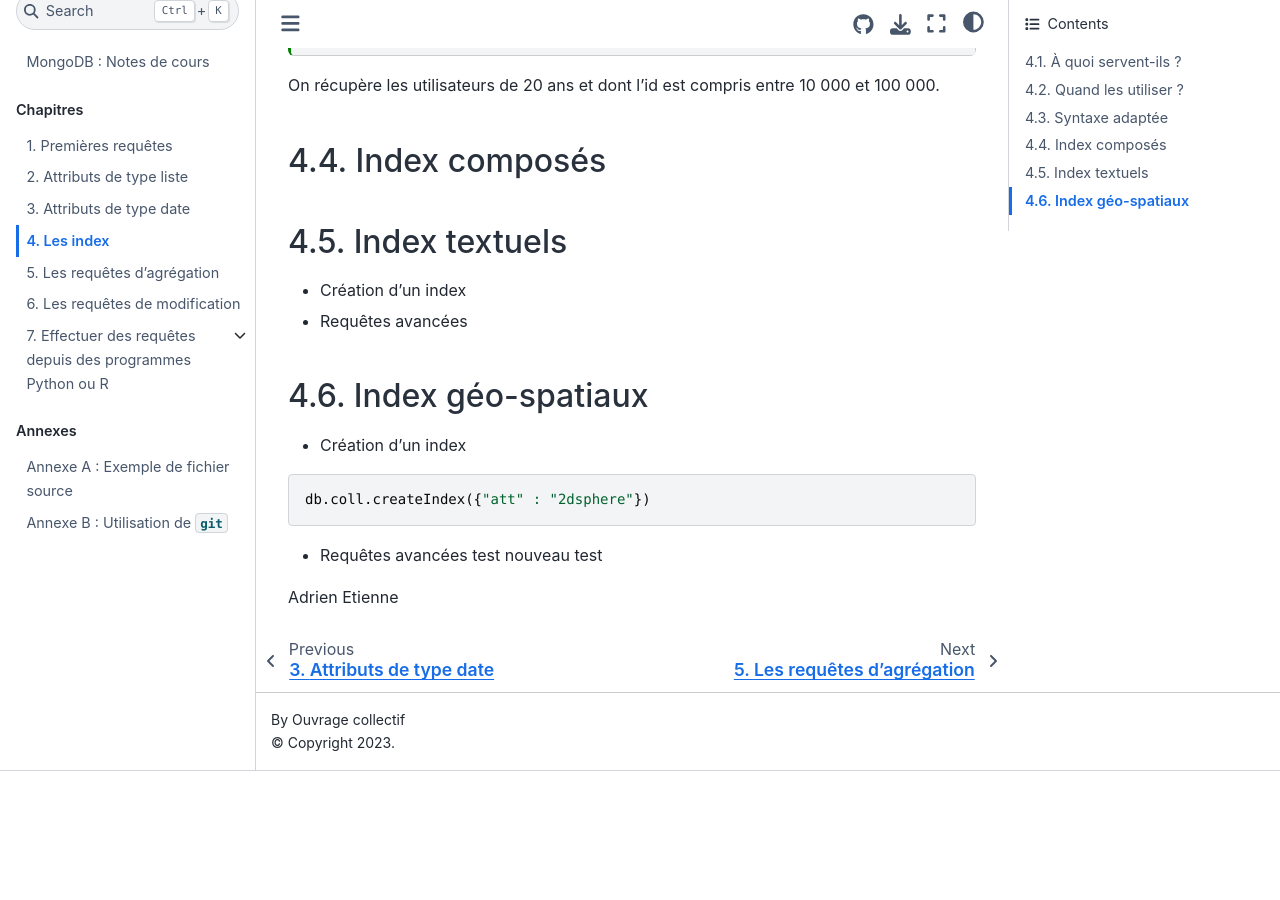
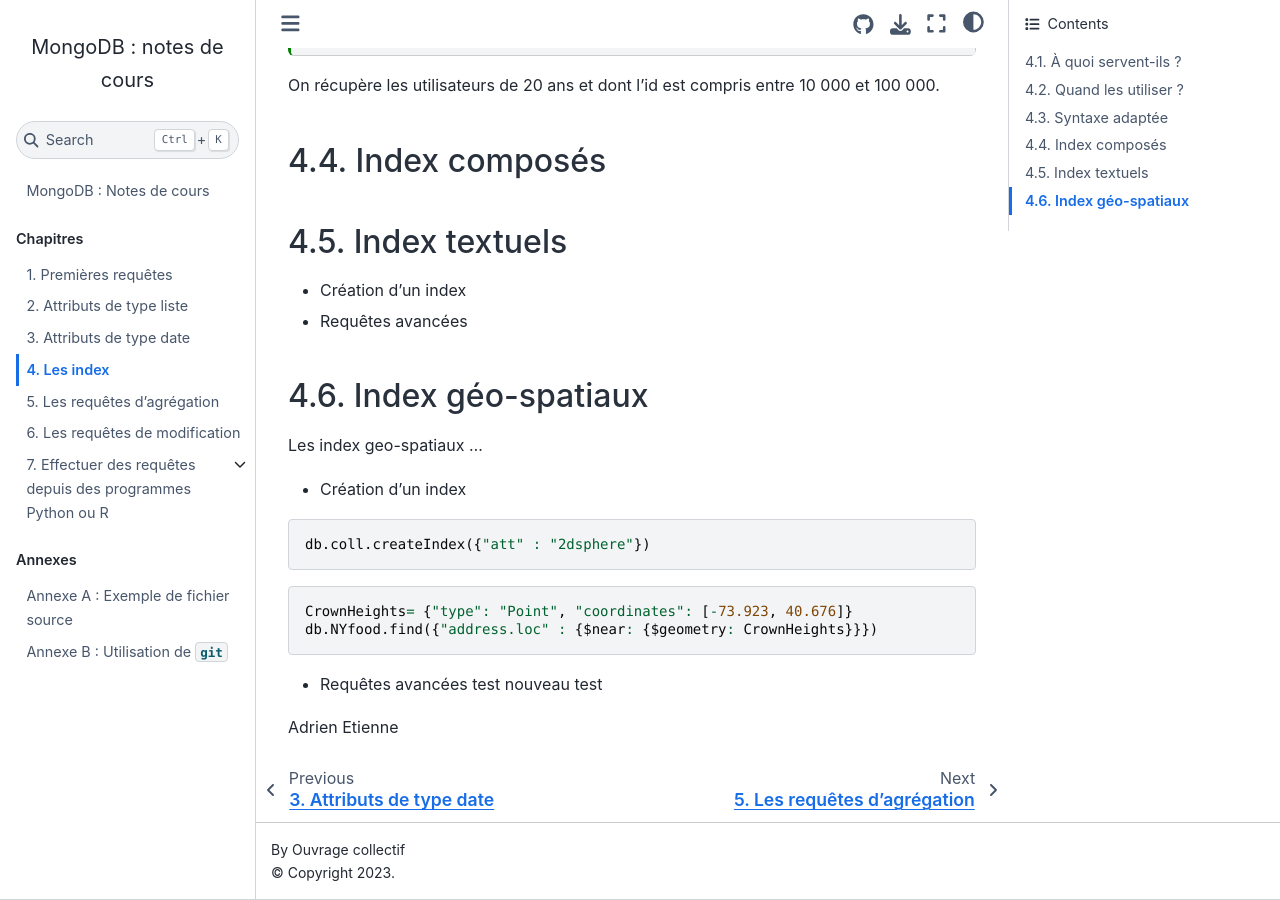
Before and after one commit to rtavenar/mongo_book, a Jupyter Book: the page built from content/04_index.md, in a window 1280 px wide and 900 px high, scrolled down 2534 px. Built offline with Jupyter Book 1.0.4 settings and Sphinx 7.4.7 and the Sphinx Book theme 1.1.4, drawn with Linux system fonts in a browser that asks for light colours; before the commit the page ends 3305 px from its top, so only the background shows below that.

Commit message:
Update 04_index.md

````diff
--- a/content/04_index.md
+++ b/content/04_index.md
@@ -104,13 +104,18 @@ On récupère les utilisateurs de 20 ans et dont l'id est compris entre 10 000 e
 * Création d'un index
 * Requêtes avancées
 ## Index géo-spatiaux
+
+Les index geo-spatiaux ...
 * Création d'un index
 
 ```javascript
 db.coll.createIndex({"att" : "2dsphere"})
 ```
 
-
+```javascript
+CrownHeights= {"type": "Point", "coordinates": [-73.923, 40.676]}
+db.NYfood.find({"address.loc" : {$near: {$geometry: CrownHeights}}})
+```
 
 * Requêtes avancées
 test nouveau test
````
